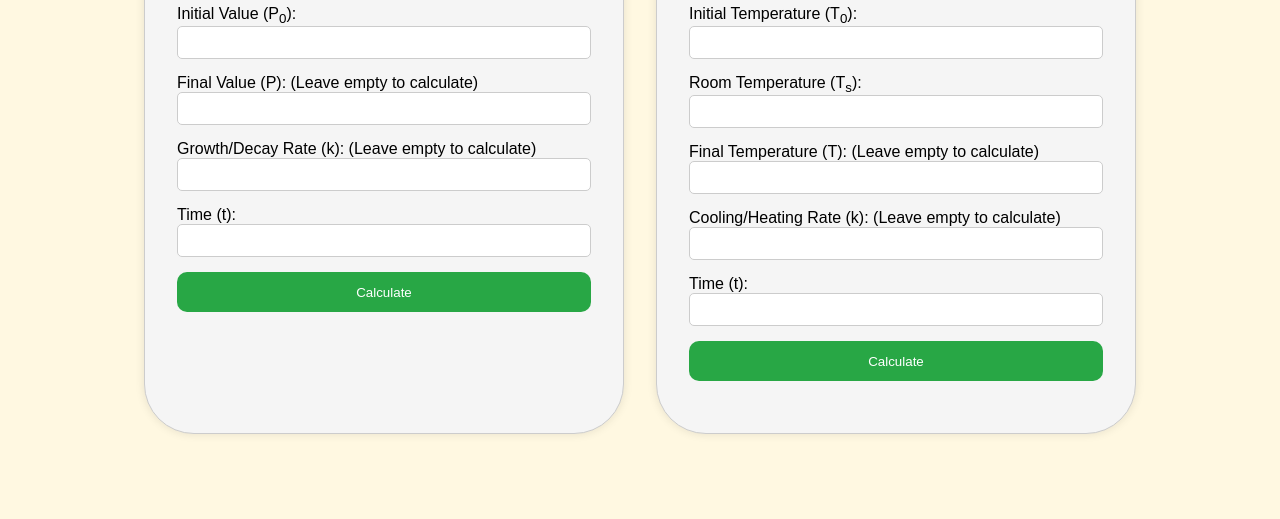
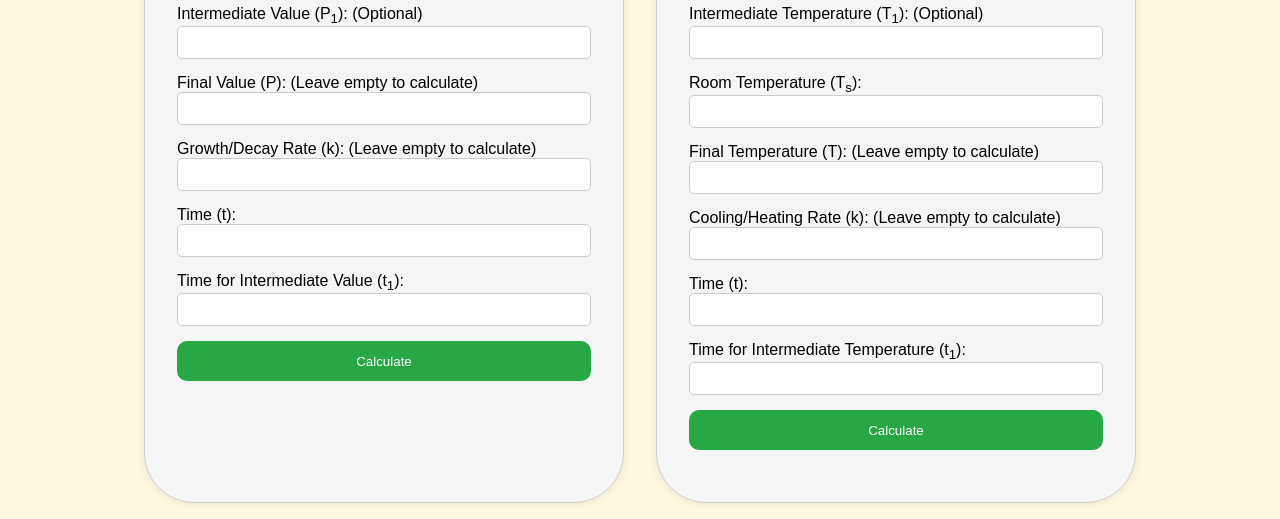
Before and after one commit to miri-ann/juswa-25.github.io, a plain HTML site: page index.html in a window 1280 px wide. Shown: the part 296-815 px from the top of the page. Drawn offline with Linux system fonts and the light colour scheme.

Commit message:
Update index.html

```diff
--- a/index.html
+++ b/index.html
@@ -27,13 +27,15 @@
 
     <!-- For the containers spaces and orientation -->
     <div class="flex-container">
-        <!-- 1st container -->
+       <!-- 1st container: Growth and Decay Solver -->
 <div class="container">
-            <!-- Growth and Decay Solver -->
     <h1>Growth and Decay Solver</h1>
     <form id="growthDecayForm">
         <label for="initialValue">Initial Value (P<sub>0</sub>):</label>
         <input type="number" id="initialValue" required>
+
+        <label for="P1">Intermediate Value (P<sub>1</sub>): (Optional)</label>
+        <input type="number" id="P1">
 
         <label for="finalValue">Final Value (P): (Leave empty to calculate)</label>
         <input type="number" id="finalValue">
@@ -44,24 +46,28 @@
         <label for="timeGrowth">Time (t):</label>
         <input type="number" id="timeGrowth" required>
 
+        <label for="timeP1">Time for Intermediate Value (t<sub>1</sub>):</label>
+        <input type="number" id="timeP1">
+
         <button type="submit">Calculate</button>
     </form>
 
     <div id="GrowthDecayResult"></div>
 </div>
 
-        <!-- 2nd container -->
+<!-- 2nd container: Cooling/Heating Solver -->
 <div class="container">
-            <!-- Newton's Law of Cooling/Heating -->
     <h1>Cooling/Heating Solver</h1>
     <form id="coolingHeatingForm">
-                <!-- Initial Temp -->
         <label for="initialTemp">Initial Temperature (T<sub>0</sub>):</label>
         <input type="number" id="initialTemp" required>
-                <!-- Room Temp -->
+
+        <label for="T1">Intermediate Temperature (T<sub>1</sub>): (Optional)</label>
+        <input type="number" id="T1">
+
         <label for="roomTemp">Room Temperature (T<sub>s</sub>):</label>
         <input type="number" id="roomTemp" required>
-                <!-- Final Temp  -->
+
         <label for="finalTemp">Final Temperature (T): (Leave empty to calculate)</label>
         <input type="number" id="finalTemp">
 
@@ -71,6 +77,9 @@
         <label for="time">Time (t):</label>
         <input type="number" id="time" required>
 
+        <label for="timeT1">Time for Intermediate Temperature (t<sub>1</sub>):</label>
+        <input type="number" id="timeT1">
+
         <button type="submit">Calculate</button>
     </form>
 
@@ -78,6 +87,7 @@
 </div>
 
 
+
     <!-- JAVA SCRIPT -->
     <script src="script.js"></script>
 </body>
```
Lines whose indentation alone changed are shown as unchanged.
